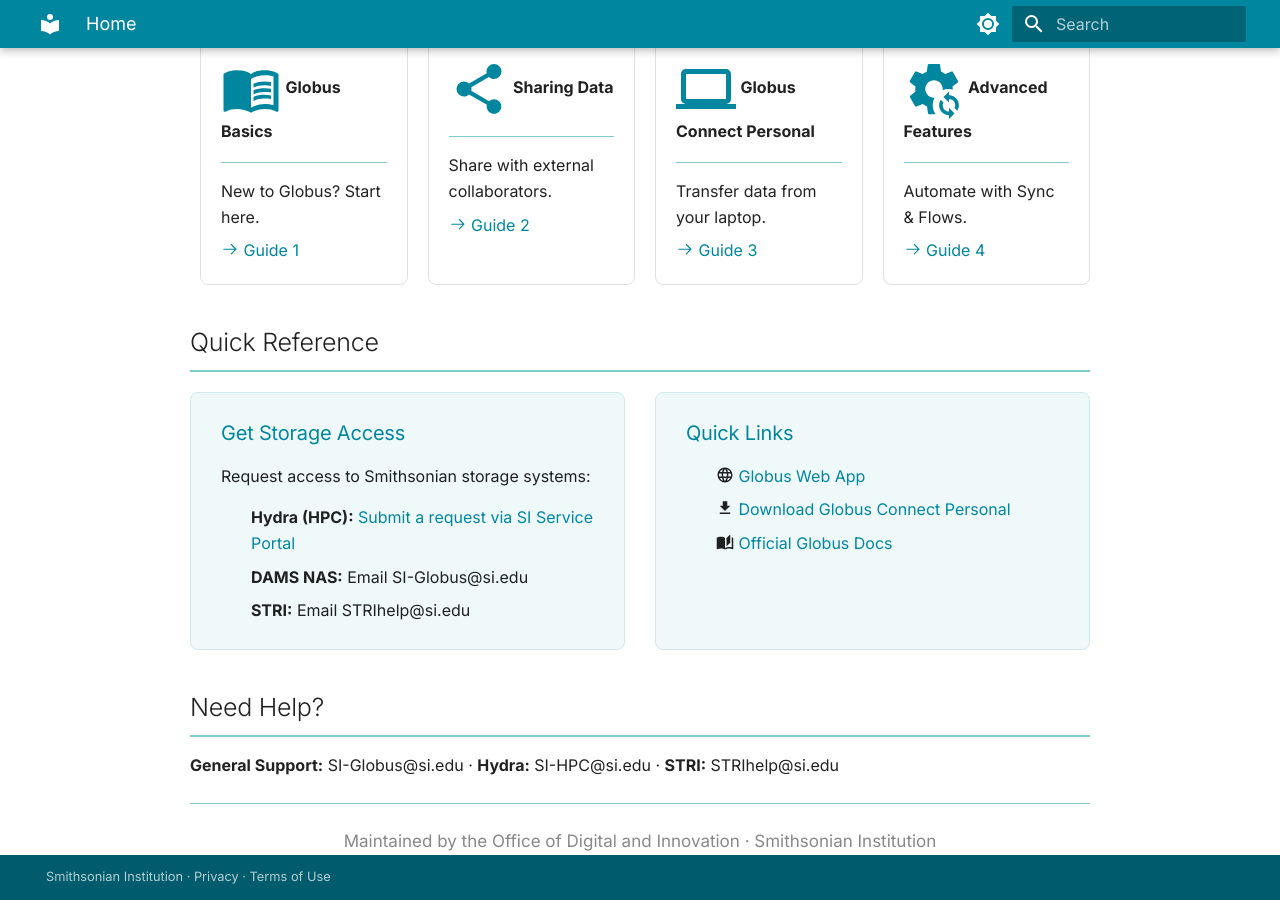
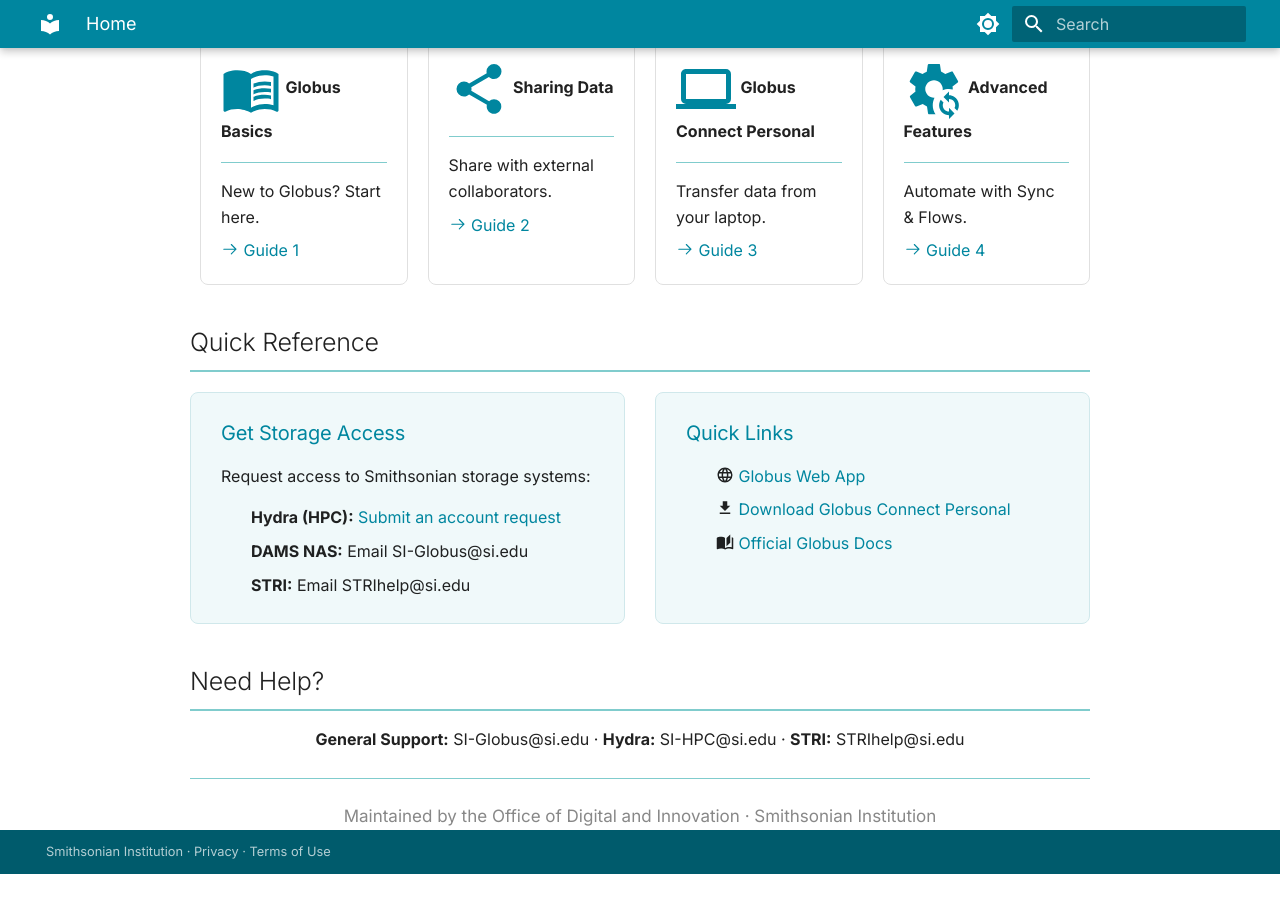
Before and after one commit to Smithsonian/globus-docs, an MkDocs documentation site: the page built from docs/index.md, in a window 1280 px wide and 900 px high, scrolled down 774 px. Built offline with MkDocs 1.6.1 and Material for MkDocs 9.7.7, drawn with Linux system fonts in a browser that asks for light colours; after the commit the page ends 1648 px from its top, so only the background shows below that.

Commit message:
Update index.md

```diff
--- a/docs/index.md
+++ b/docs/index.md
@@ -73,7 +73,7 @@
 
 Request access to Smithsonian storage systems:
 
-- **Hydra (HPC):** [Submit a request via SI Service Portal](https://smithsonianprod.servicenowservices.com/si?id=sc_cat_item&sys_id=962e05331b96e05078932f41f54bcb3b)
+- **Hydra (HPC):** [Submit an account request](https://smithsonianprod.servicenowservices.com/si?id=sc_cat_item&sys_id=962e05331b96e05078932f41f54bcb3b)
 - **DAMS NAS:** Email SI-Globus@si.edu
 - **STRI:** Email STRIhelp@si.edu
 
@@ -92,8 +92,9 @@
 </div>
 
 ## Need Help?
-
+<p style="text-align: center;" markdown>
 **General Support:** SI-Globus@si.edu · **Hydra:** SI-HPC@si.edu · **STRI:** STRIhelp@si.edu
+</p>
 
 ---
 
```
